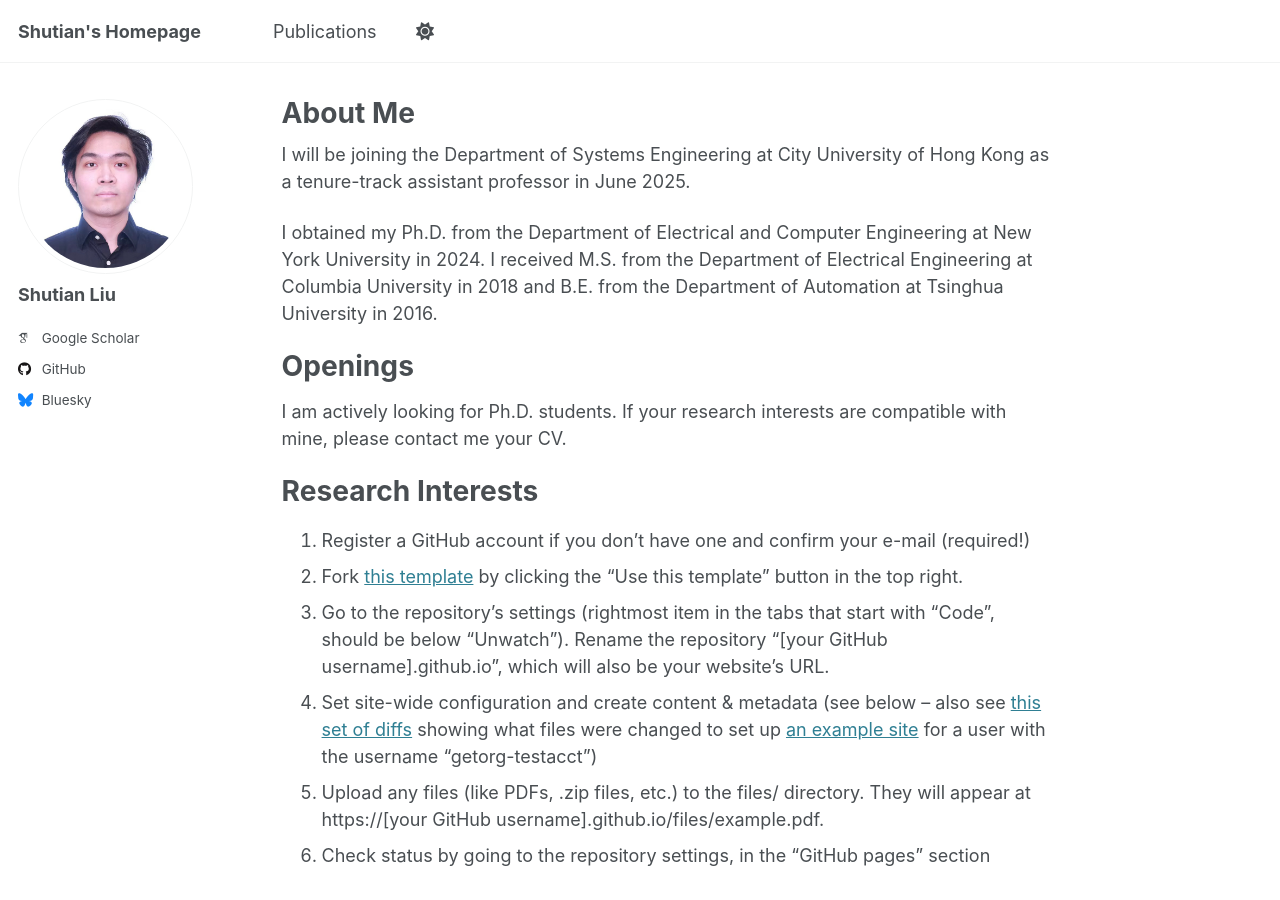
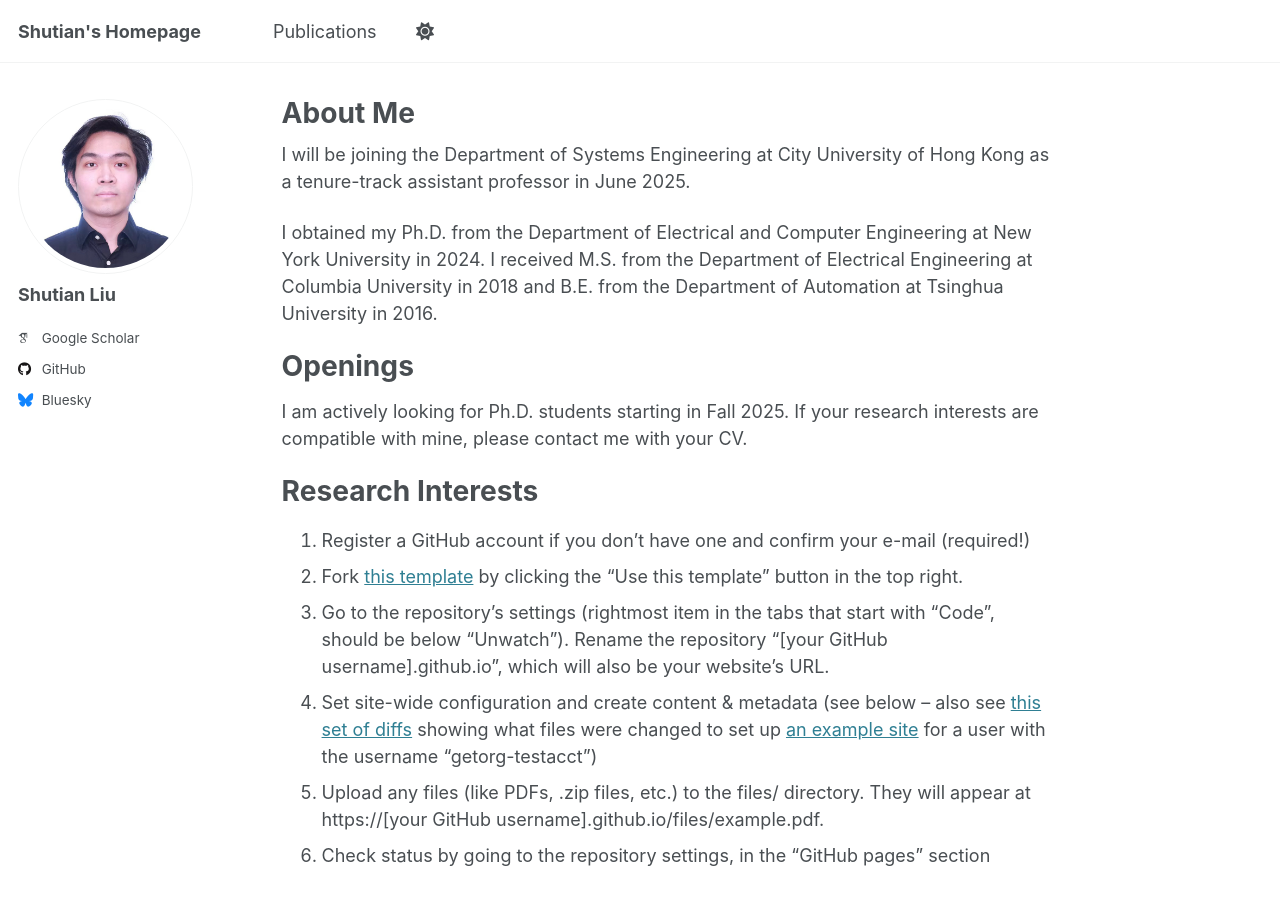
Before and after one commit to ShutianLiu31/shutianliu31.github.io, a Jekyll site: the page built from _pages/about.md, in a window 1280 px wide and 900 px high. Built offline with Jekyll 4.4.1, drawn with Linux system fonts in a browser that asks for light colours; some web fonts are replaced.

Commit message:
Update about.md

```diff
--- a/_pages/about.md
+++ b/_pages/about.md
@@ -13,7 +13,7 @@ I obtained my Ph.D. from the Department of Electrical and Computer Engineering a
 
 Openings
 ======
-I am actively looking for Ph.D. students. If your research interests are compatible with mine, please contact me your CV.
+I am actively looking for Ph.D. students starting in Fall 2025. If your research interests are compatible with mine, please contact me with your CV.
 
 Research Interests
 ======
```
